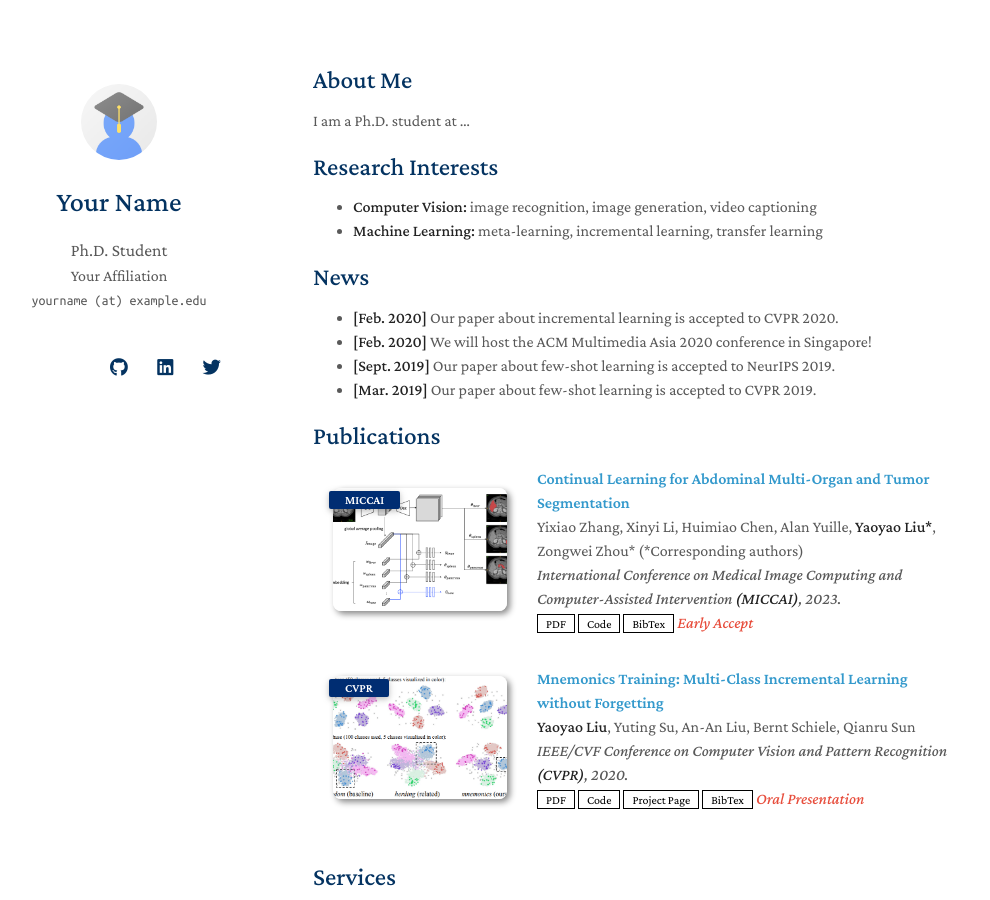
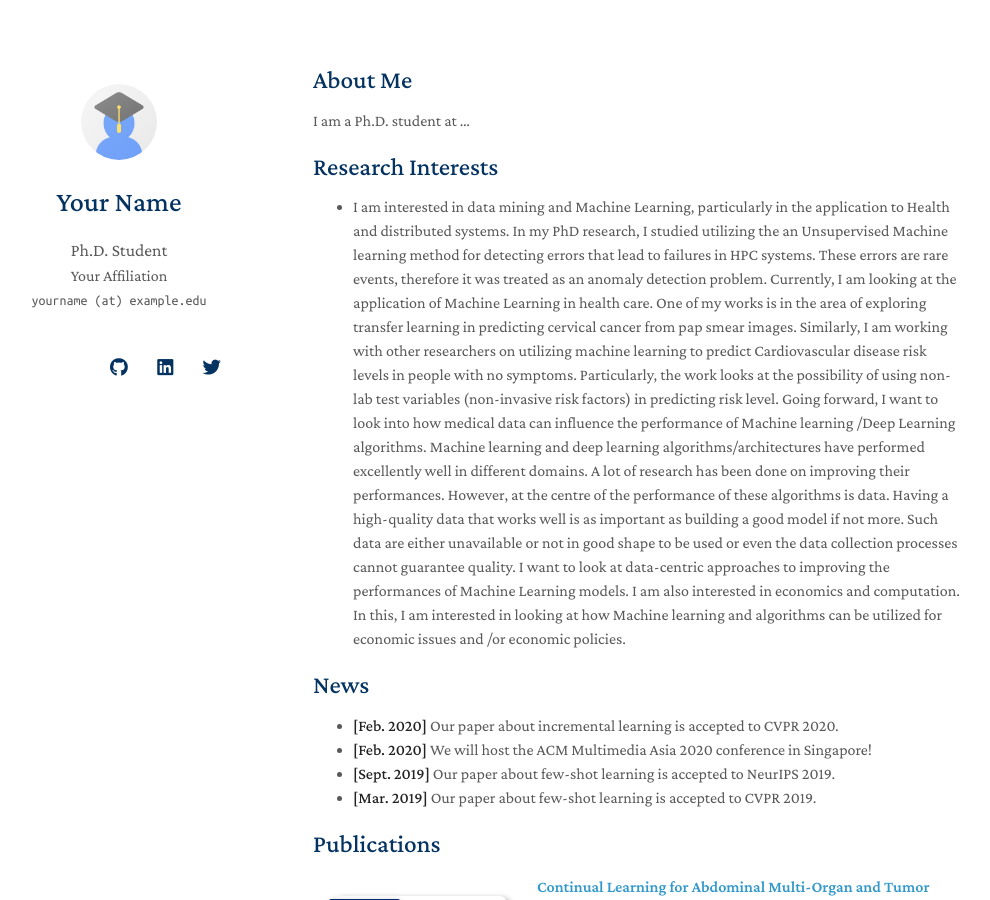
Before and after one commit to nentaweg/nentaweg.github.io, a Jekyll site: the page built from index.md, in a window 1280 px wide and 900 px high. Shown: the whole window, without its empty margins (157-1147 px from the left). Built offline with Jekyll 4.4.1, drawn with Linux system fonts in a browser that asks for light colours; nearby versions of some CDN libraries; a style sheet for code colours, icons or effects is not loaded; our own code applies the rules of GitHub Pages for plain Markdown files.

Commit message:
Update index.md

```diff
--- a/index.md
+++ b/index.md
@@ -8,8 +8,10 @@ I am a Ph.D. student at ...
 
 ## Research Interests
 
-- **Computer Vision:** image recognition, image generation, video captioning
-- **Machine Learning:** meta-learning, incremental learning, transfer learning
+- I am interested in data mining and Machine Learning, particularly in the application to Health and distributed systems. In my PhD research, I studied utilizing the an Unsupervised Machine learning method for detecting errors that lead to failures in HPC systems. These errors are rare events, therefore it was treated as an anomaly detection problem. Currently, I am looking at the application of Machine Learning in health care. One of my works is in the area of exploring transfer learning in predicting cervical cancer from pap smear images. Similarly, I am working with other researchers on utilizing machine learning to predict Cardiovascular disease risk levels in people with no symptoms.
+Particularly, the work looks at the possibility of using non-lab test variables (non-invasive risk factors) in predicting
+risk level.
+Going forward, I want to look into how medical data can influence the performance of Machine learning /Deep Learning algorithms. Machine learning and deep learning algorithms/architectures have performed excellently well in different domains. A lot of research has been done on improving their performances. However, at the centre of the performance of these algorithms is data. Having a high-quality data that works well is as important as building a good model if not more. Such data are either unavailable or not in good shape to be used or even the data collection processes cannot guarantee quality. I want to look at data-centric approaches to improving the performances of Machine Learning models. I am also interested in economics and computation. In this, I am interested in looking at how Machine learning and algorithms can be utilized for economic issues and /or economic policies.
 
 ## News
 
```
